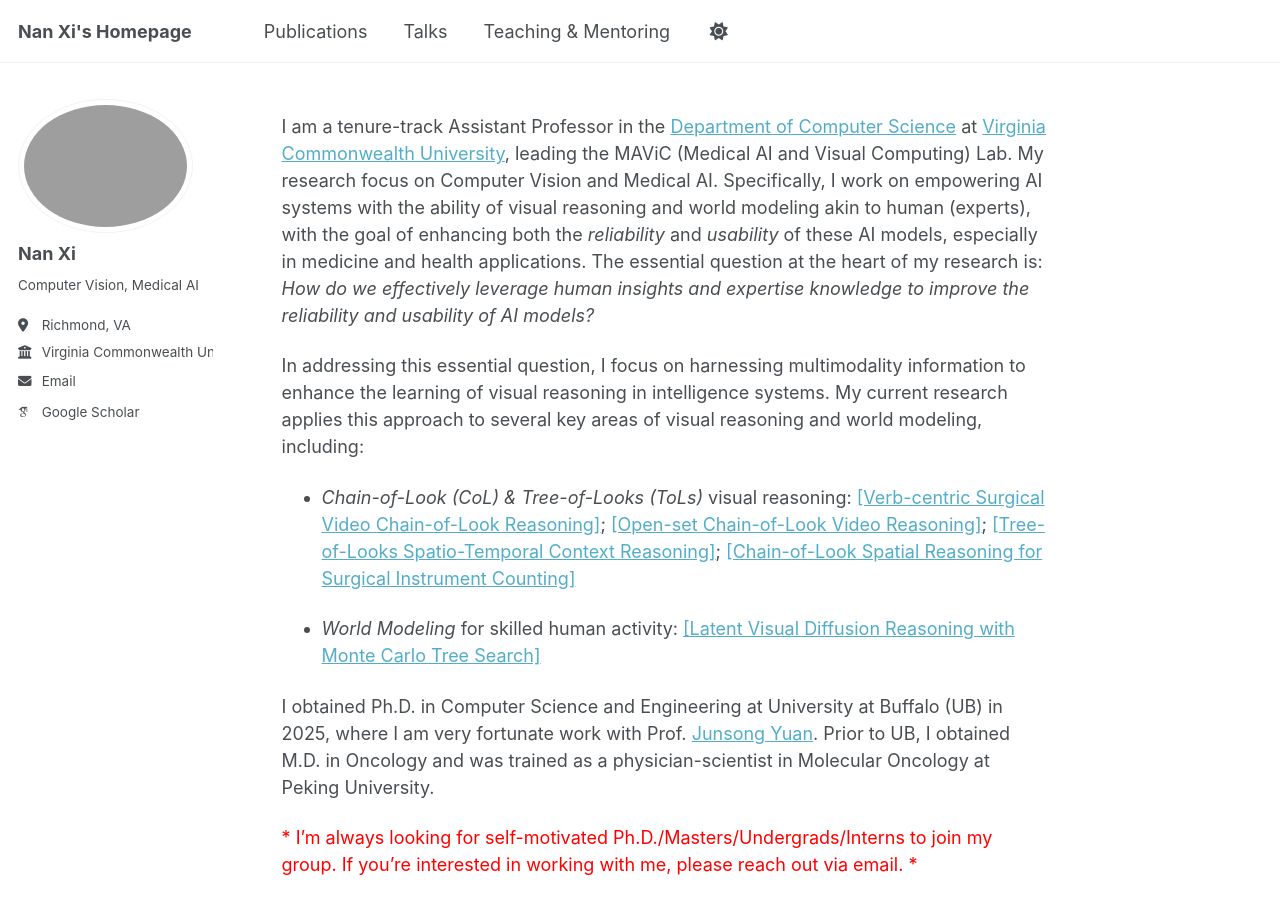
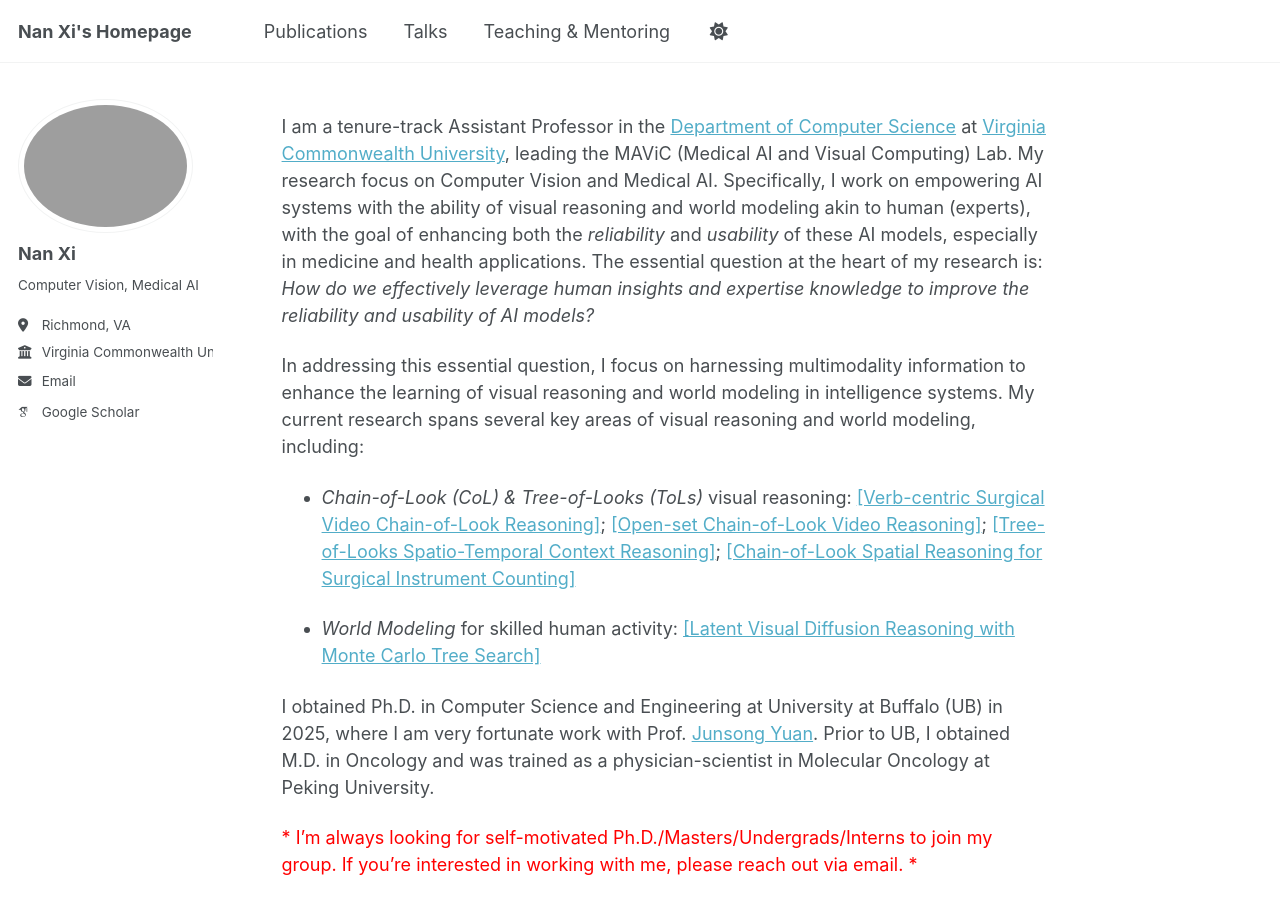
Before and after one commit to southnx/southnx.github.io, a Jekyll site: the page built from _pages/about.md, in a window 1280 px wide and 900 px high. Built offline with Jekyll 4.4.1, drawn with Linux system fonts in a browser that asks for light colours; some web fonts are replaced; a script that is not in the unit is left out.

Commit message:
Improve clarity of research focus in about page
Revised text for clarity and flow in the about page.

```diff
--- a/_pages/about.md
+++ b/_pages/about.md
@@ -10,7 +10,7 @@ redirect_from:
 I am a tenure-track Assistant Professor in the [Department of Computer Science](https://egr.vcu.edu/departments/computer-science/) at [Virginia Commonwealth University](https://www.vcu.edu), leading the MAViC (Medical AI and Visual Computing) Lab.  My research focus on Computer Vision and Medical AI. Specifically, I work on empowering AI systems with the ability of visual reasoning and world modeling akin to
 human (experts), with the goal of enhancing both the *reliability* and *usability* of these AI models, especially in medicine and health applications. The essential question at the heart of my research is: *How do we effectively leverage human insights and expertise knowledge to improve the reliability and usability of AI models?*
 
-In addressing this essential question, I focus on harnessing multimodality information to enhance the learning of visual reasoning in intelligence systems.  My current research applies this approach to several key areas of visual reasoning and world modeling, including:
+In addressing this essential question, I focus on harnessing multimodality information to enhance the learning of visual reasoning and world modeling in intelligence systems. My current research spans several key areas of visual reasoning and world modeling, including:
 
 - *Chain-of-Look (CoL) & Tree-of-Looks (ToLs)* visual reasoning: [[Verb-centric Surgical Video Chain-of-Look Reasoning]](https://par.nsf.gov/servlets/purl/10542741); [[Open-set Chain-of-Look Video Reasoning]](https://openaccess.thecvf.com/content/ICCV2023/papers/Xi_Open_Set_Video_HOI_detection_from_Action-Centric_Chain-of-Look_Prompting_ICCV_2023_paper.pdf); [[Tree-of-Looks Spatio-Temporal Context Reasoning]](https://par.nsf.gov/servlets/purl/10573582); [[Chain-of-Look Spatial Reasoning for Surgical Instrument Counting]](https://openaccess.thecvf.com/content/WACV2026/papers/Bhyri_Chain-of-Look_Spatial_Reasoning_for_Dense_Surgical_Instrument_Counting_WACV_2026_paper.pdf)
 
```
